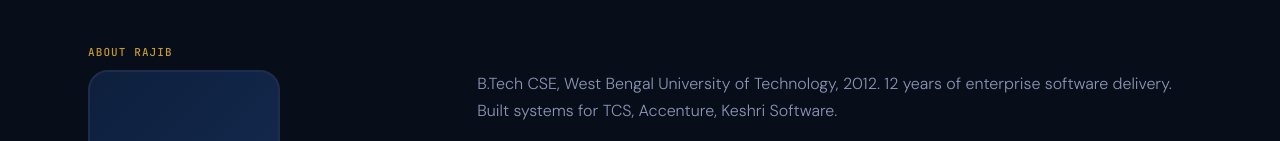
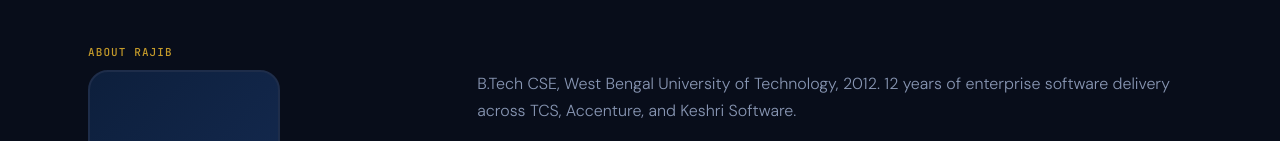
Before and after one commit to rajibmahata/rajiblabs-platform, a React (Vite) app in the folder frontend/: page / in a window 1280 px wide. Shown: the part 653-794 px from the top of the page. Built offline with nearby package versions, Linux system fonts and the light colour scheme.

Commit message:
fix: Corrected profile statement — enterprise delivery across TCS/Accenture/Keshri, not built systems for them

```diff
--- a/frontend/src/components/sections/ProfileSection.tsx
+++ b/frontend/src/components/sections/ProfileSection.tsx
@@ -158,8 +158,7 @@ export default function ProfileSection() {
                 color: 'var(--c-text-secondary)',
                 marginBottom: 12,
               }}>
-                B.Tech CSE, West Bengal University of Technology, 2012. 12 years of enterprise software delivery.
-                Built systems for TCS, Accenture, Keshri Software.
+                B.Tech CSE, West Bengal University of Technology, 2012. 12 years of enterprise software delivery across TCS, Accenture, and Keshri Software.
               </p>
               <p style={{
                 fontFamily: 'var(--font-body)',
```
